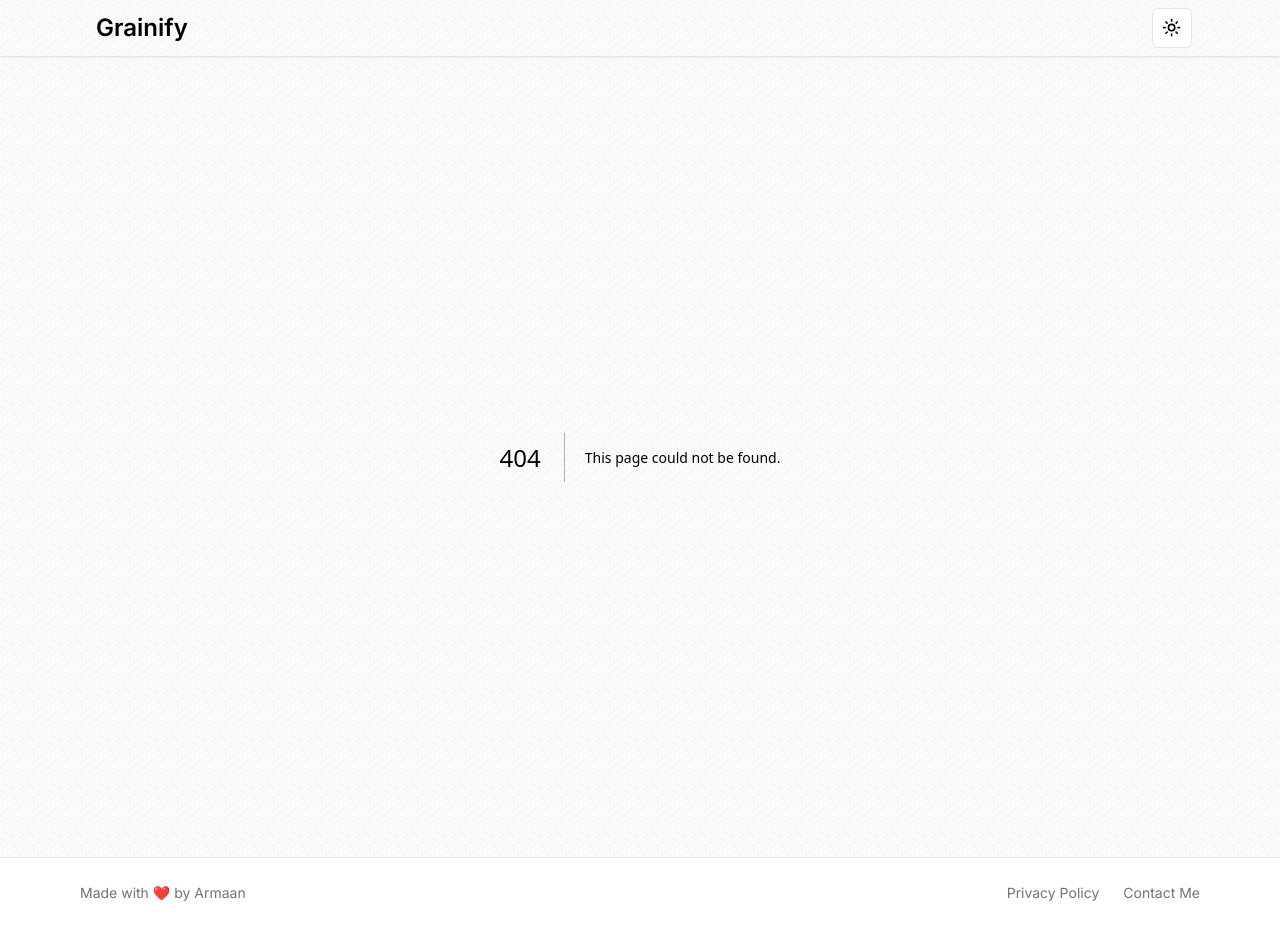
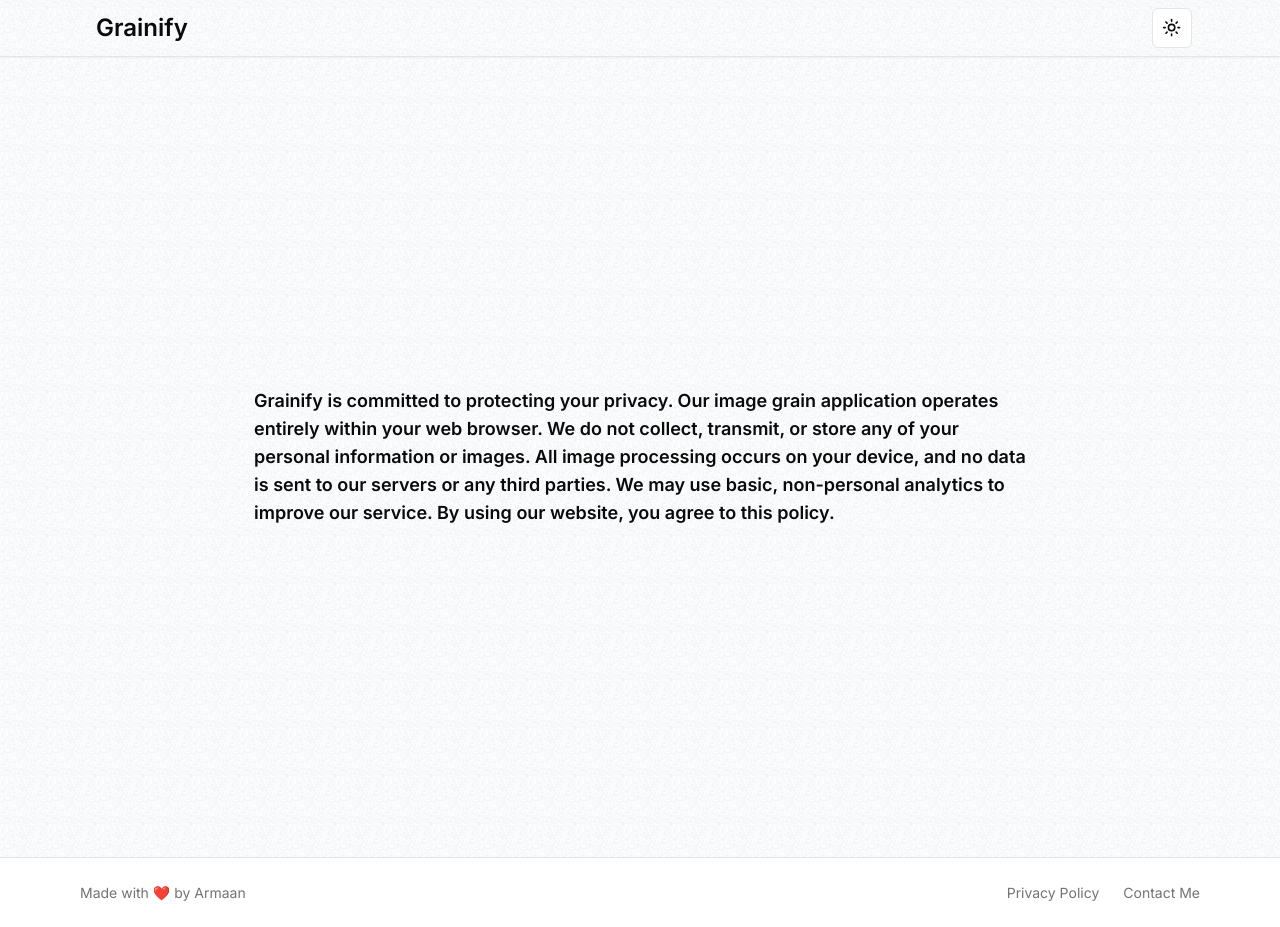
Before and after one commit to armaanx/grainify, a Next.js app: page /privacy in a window 1280 px wide. Before the commit this address had no page. Built offline with nearby package versions, Linux system fonts and the light colour scheme.

Commit message:
added privacy page

```diff
--- /dev/null
+++ b/src/app/privacy/page.tsx
@@ -0,0 +1,21 @@
+import MaxWidthWrapper from "@/components/MaxWidthWrapper";
+
+const Page = () => {
+  return (
+    <div className="min-h-screen w-full flex flex-col justify-center items-center p-6">
+      <MaxWidthWrapper>
+        <p className="max-w-prose text-base md:text-lg mx-auto text-pretty dark:text-zinc-300 font-semibold">
+          Grainify is committed to protecting your privacy. Our image grain
+          application operates entirely within your web browser. We do not
+          collect, transmit, or store any of your personal information or
+          images. All image processing occurs on your device, and no data is
+          sent to our servers or any third parties. We may use basic,
+          non-personal analytics to improve our service. By using our website,
+          you agree to this policy.
+        </p>
+      </MaxWidthWrapper>
+    </div>
+  );
+};
+
+export default Page;
```
